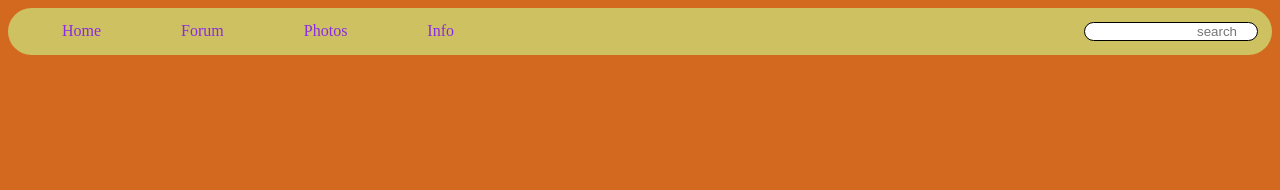
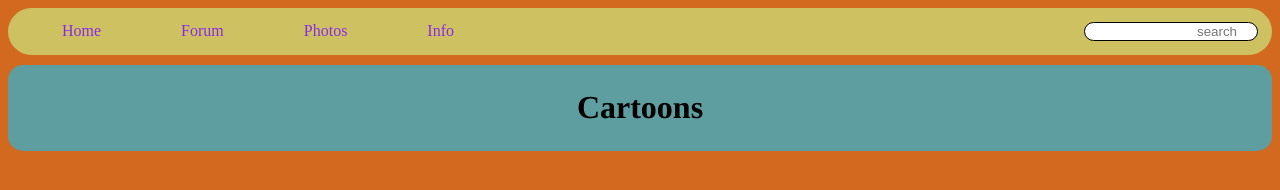
Before and after one commit to Tejas-Jogdand/HTML-CSS-MiniProjects, a plain HTML site: page Structuring page of content/index.html in a window 1280 px wide. Drawn offline with Linux system fonts and the light colour scheme.

Commit message:
Added headeing n css

```diff
--- a/Structuring page of content/index.html
+++ b/Structuring page of content/index.html
@@ -20,7 +20,9 @@
         </nav>
     </header>
     <main>
-
+        <div class="heading">
+            <h1>Cartoons</h1>
+        </div>
     </main>
     <footer>
 
--- a/Structuring page of content/style.css
+++ b/Structuring page of content/style.css
@@ -30,3 +30,13 @@ html{
     width:150px;
 }
 /* navigation bar CSS ends here */
+/* header ends here */
+
+/* main starts here */
+.heading{
+    text-align: center;
+    background-color: cadetblue;
+    text-rendering: geometricPrecision;
+    padding:3px 3px;
+    border-radius:15px ;
+    margin-top: 10px;
```
